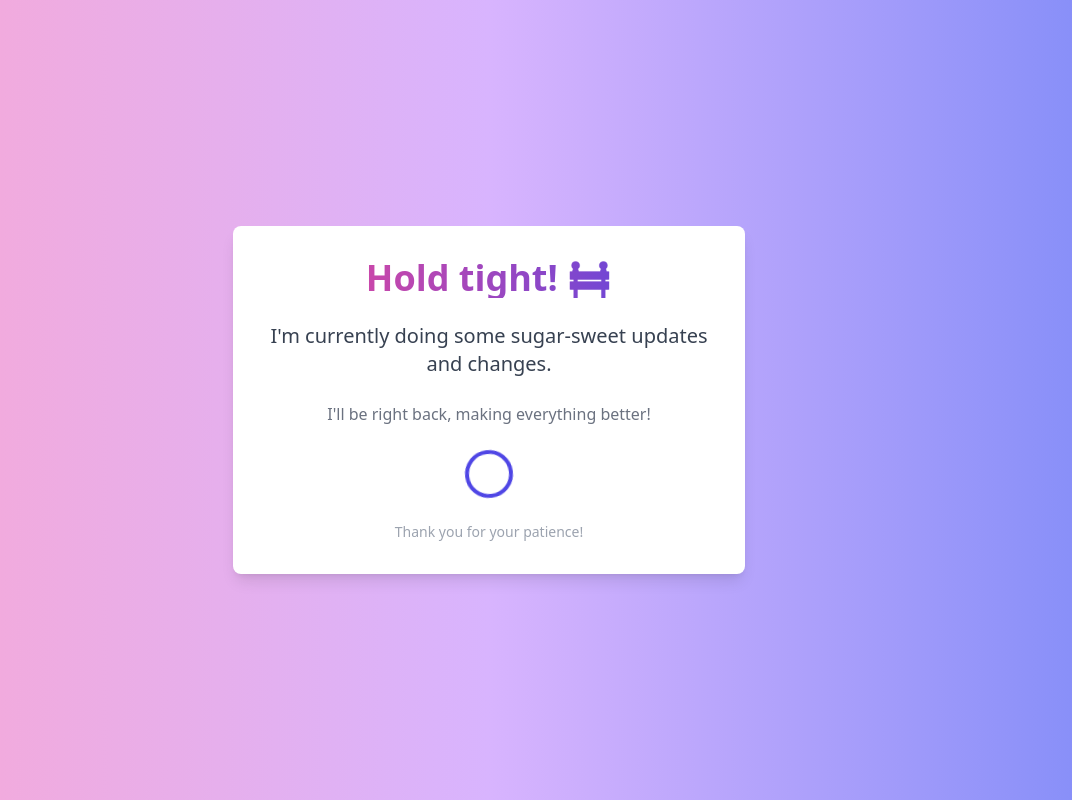
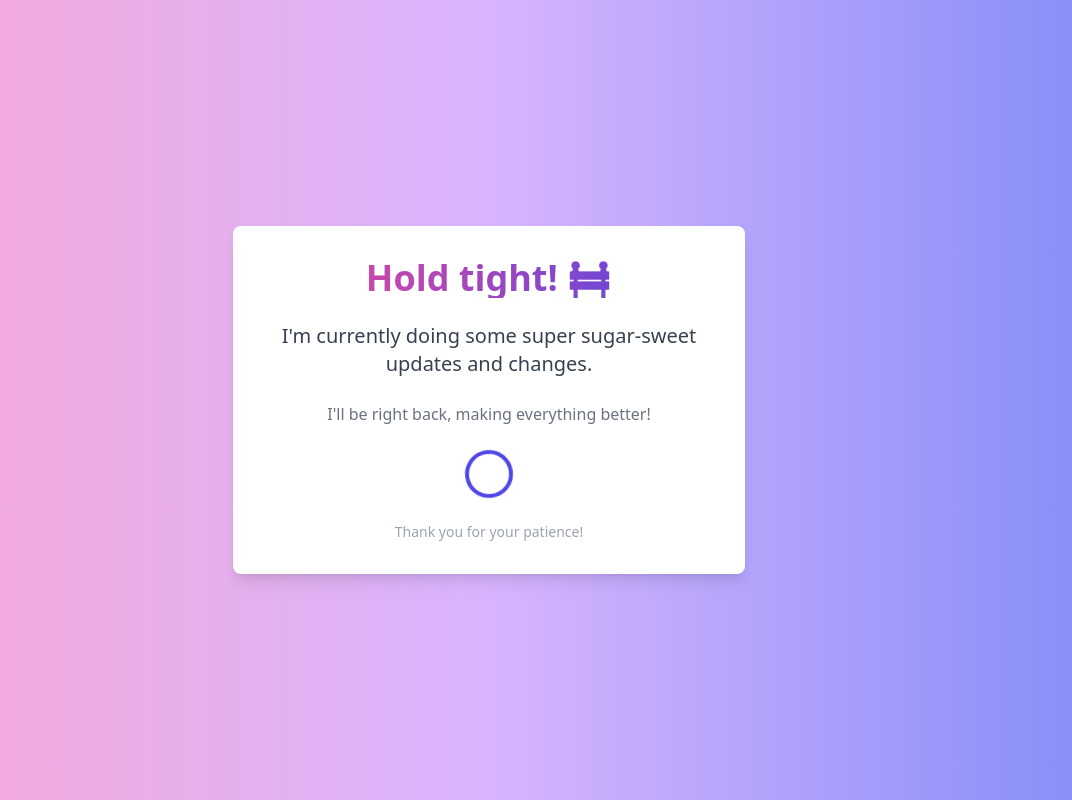
Before and after one commit to thecyberjerry/PortFolio, a Next.js app: page /Wewillbeback in a window 1280 px wide. Shown: the whole page, without its empty margins (151-1223 px from the left). Built offline with nearby package versions, Linux system fonts and the light colour scheme.

Commit message:
rightback bug fix 1.2

```diff
--- a/pages/Wewillbeback.js
+++ b/pages/Wewillbeback.js
@@ -8,7 +8,7 @@ export default function Wewillbeback() {
           Hold tight! 🚧
         </h1>
         <p className="text-xl text-gray-700">
-          I&apos;m currently doing some sugar-sweet updates and changes.
+          I&apos;m currently doing some super sugar-sweet updates and changes.
         </p>
         <p className="text-md text-gray-500">
           I&apos;ll be right back, making everything better!
```
